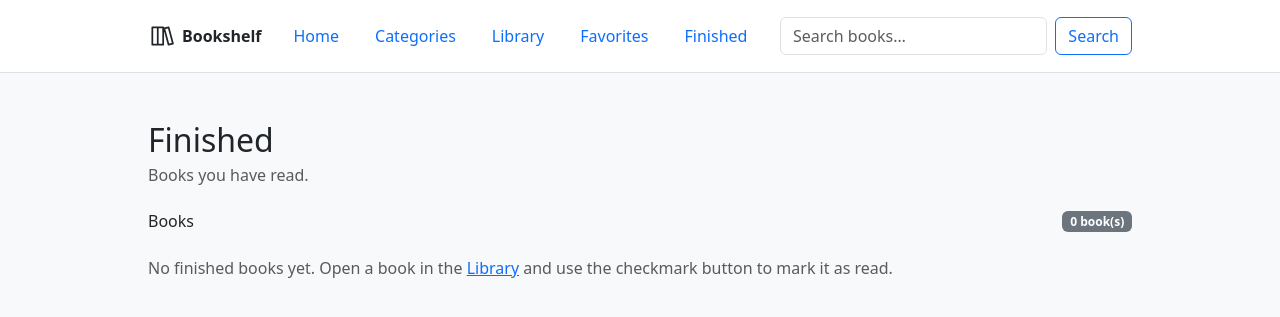
After one commit to sibprogrammer/bookshelf, a Flask app: template src/templates/finished.html in a window 1280 px wide. The commit adds this page. Shown: the top 317 px of the page. Run offline with Flask 3, Linux system fonts and the light colour scheme; the template is opened without the code that fills it, so the values that code supplies are empty; parts of the project's set-up code (start-up, migrations or seed data) failed here and were passed over; some libraries are stand-ins or nearby versions.

Commit message:
Add finished books functionality

```diff
--- a/src/main.py
+++ b/src/main.py
@@ -125,6 +125,17 @@ def create_app(config: Config | None = None) -> Flask:
             },
         )
 
+    @app.get("/finished")
+    def finished():
+        books = store.finished_books()
+        return render_template(
+            "finished.html",
+            books=books,
+            cover_book_ids={
+                book.id for book in books if indexer.covers.find(book.files) is not None
+            },
+        )
+
     @app.get("/categories")
     def categories():
         return render_template(
@@ -184,6 +195,16 @@ def create_app(config: Config | None = None) -> Flask:
             abort(404)
         return redirect(url_for("details", book_id=book.id), code=303)
 
+    @app.post("/books/<int:book_id>/finished")
+    def set_finished(book_id: int):
+        book = find_book(book_id)
+        finished = request.form.get("finished")
+        if finished not in {"0", "1"}:
+            abort(400)
+        if not store.set_finished(book.id, finished == "1"):
+            abort(404)
+        return redirect(url_for("details", book_id=book.id), code=303)
+
     @app.get("/books/<int:book_id>/cover")
     def cover(book_id: int):
         book = find_book(book_id)
--- a/src/static/bookshelf.css
+++ b/src/static/bookshelf.css
@@ -14,7 +14,9 @@
 .book-cover, .home-book-cover { display: block; }
 .book-cover-frame { position: relative; width: 333px; max-width: 100%; }
 .book-card-cover { position: relative; overflow: hidden; border-radius: var(--bs-card-inner-border-radius) var(--bs-card-inner-border-radius) 0 0; }
-.book-favorite-badge { position: absolute; bottom: .5rem; left: .5rem; display: inline-flex; align-items: center; justify-content: center; width: 2rem; height: 2rem; color: var(--bs-danger); background: var(--bs-body-bg); border-radius: 50%; box-shadow: 0 1px 4px #0003; }
+.book-favorite-badge, .book-finished-badge { position: absolute; bottom: .5rem; display: inline-flex; align-items: center; justify-content: center; width: 2rem; height: 2rem; background: var(--bs-body-bg); border-radius: 50%; box-shadow: 0 1px 4px #0003; }
+.book-favorite-badge { left: .5rem; color: var(--bs-danger); }
+.book-finished-badge { right: .5rem; color: var(--bs-success); }
 .home-book-cover { width: 100%; aspect-ratio: 333 / 500; height: auto; object-fit: contain; background: var(--bs-body-bg); }
 .home-book-card:hover { border-color: var(--bs-primary); }
 .home-book-card:focus-visible { outline: 3px solid var(--bs-primary); outline-offset: 3px; }
--- a/src/templates/_book_card.html
+++ b/src/templates/_book_card.html
@@ -6,6 +6,7 @@
     <div class="home-book-cover card-img-top d-flex align-items-center justify-content-center text-body-secondary p-3">Cover unavailable</div>
     {% endif %}
     {% include "_favorite_badge.html" %}
+    {% include "_finished_badge.html" %}
   </div>
   <div class="card-body">
     <h3 class="h6 mb-0 text-break">{{ book.file_title }}</h3>
--- /dev/null
+++ b/src/templates/_finished_badge.html
@@ -0,0 +1,4 @@
+{% if book.finished %}
+{% from "_icons.html" import checkmark %}
+<span class="book-finished-badge" role="img" aria-label="Finished" title="Finished">{{ checkmark() }}</span>
+{% endif %}
--- a/src/templates/_icons.html
+++ b/src/templates/_icons.html
@@ -3,3 +3,9 @@
   <path d="M20.8 4.6a5.5 5.5 0 0 0-7.8 0L12 5.7l-1.1-1.1a5.5 5.5 0 0 0-7.8 7.8L12 21l8.8-8.6a5.5 5.5 0 0 0 0-7.8Z"/>
 </svg>
 {%- endmacro %}
+
+{% macro checkmark() -%}
+<svg width="20" height="20" viewBox="0 0 24 24" fill="none" stroke="currentColor" stroke-width="2.5" stroke-linecap="round" stroke-linejoin="round" aria-hidden="true">
+  <path d="m5 12 4 4L19 6"/>
+</svg>
+{%- endmacro %}
--- a/src/templates/base.html
+++ b/src/templates/base.html
@@ -34,6 +34,9 @@
         <li class="nav-item">
           <a class="nav-link{% if request.endpoint == 'favorites' %} active{% endif %}" href="{{ url_for('favorites') }}"{% if request.endpoint == 'favorites' %} aria-current="page"{% endif %}>Favorites</a>
         </li>
+        <li class="nav-item">
+          <a class="nav-link{% if request.endpoint == 'finished' %} active{% endif %}" href="{{ url_for('finished') }}"{% if request.endpoint == 'finished' %} aria-current="page"{% endif %}>Finished</a>
+        </li>
       </ul>
       <form class="nav-search d-flex gap-2" action="{{ url_for('search') }}" method="get" role="search">
         <label class="visually-hidden" for="book-search">Search books</label>
--- /dev/null
+++ b/src/templates/finished.html
@@ -0,0 +1,25 @@
+{% extends "base.html" %}
+{% block title %}Finished · Bookshelf{% endblock %}
+{% block heading %}
+  <h1 class="h2 mb-1">Finished</h1>
+  <p class="text-body-secondary mb-4">Books you have read.</p>
+{% endblock %}
+{% block content %}
+  <section aria-labelledby="finished-books-heading">
+    <div class="d-flex align-items-center justify-content-between mb-4">
+      <h2 class="h6 mb-0" id="finished-books-heading">Books</h2>
+      <span class="badge text-bg-secondary">{{ books|length }} book(s)</span>
+    </div>
+    {% if books %}
+    <ul class="finished-book-grid row row-cols-1 row-cols-sm-2 row-cols-md-3 row-cols-lg-4 row-cols-xl-5 g-3 list-unstyled mb-0">
+      {% for book in books %}
+      <li class="col">
+        {% include "_book_card.html" %}
+      </li>
+      {% endfor %}
+    </ul>
+    {% else %}
+    <p class="text-body-secondary">No finished books yet. Open a book in the <a href="{{ url_for('library') }}">Library</a> and use the checkmark button to mark it as read.</p>
+    {% endif %}
+  </section>
+{% endblock %}
```
Also changed, not shown: src/store.py (+32 -1 lines), src/templates/details.html (+9 -2 lines), tests/test_finished.py (added, +173 -0 lines), README.md.
